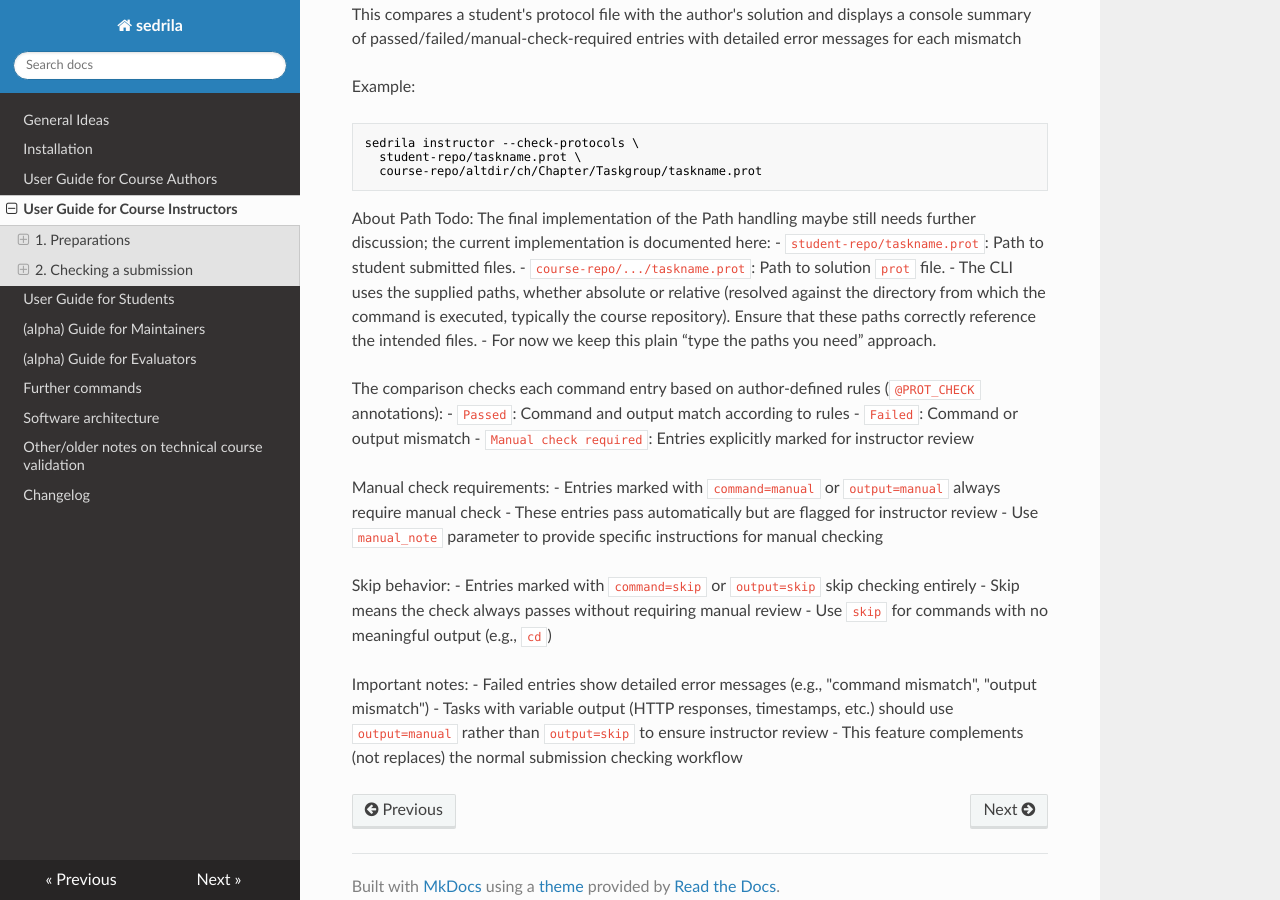
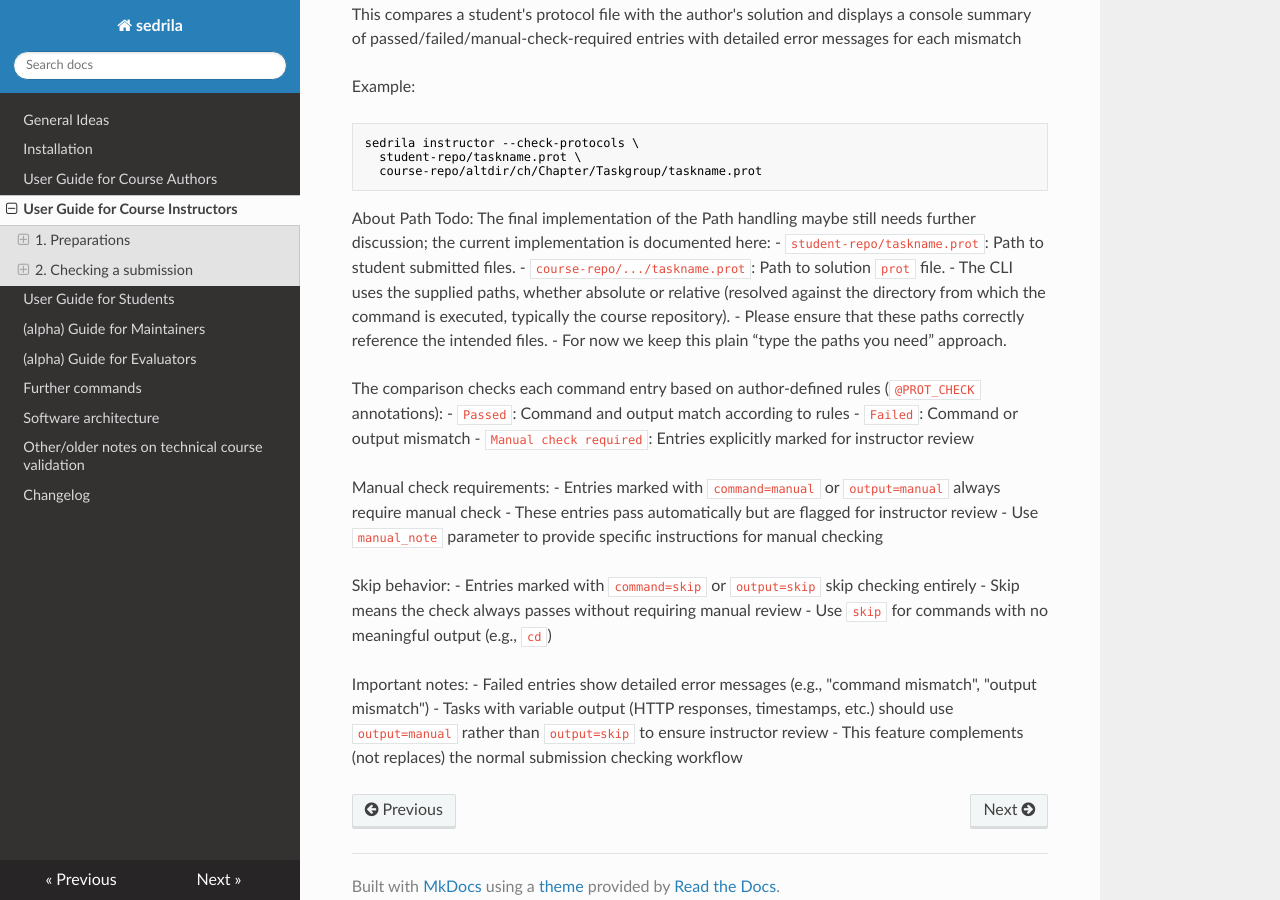
Before and after one commit to fubinf/sedrila, an MkDocs documentation site: the page built from docs/instructors.md, in a window 1280 px wide and 900 px high, scrolled down 3334 px. Built offline with MkDocs 1.6.1, drawn with Linux system fonts in a browser that asks for light colours; nearby versions of some CDN libraries.

Commit message:
instructors.md: formatting

```diff
--- a/docs/instructors.md
+++ b/docs/instructors.md
@@ -163,7 +163,7 @@
 - `course-repo/.../taskname.prot`: Path to solution `prot` file.
 - The CLI uses the supplied paths, whether absolute or relative
   (resolved against the directory from which the command is executed, typically the course repository).
-  Ensure that these paths correctly reference the intended files.
+- Please ensure that these paths correctly reference the intended files.
 - For now we keep this plain “type the paths you need” approach.
 
 The comparison checks each command entry based on author-defined rules (`@PROT_CHECK` annotations):
```
